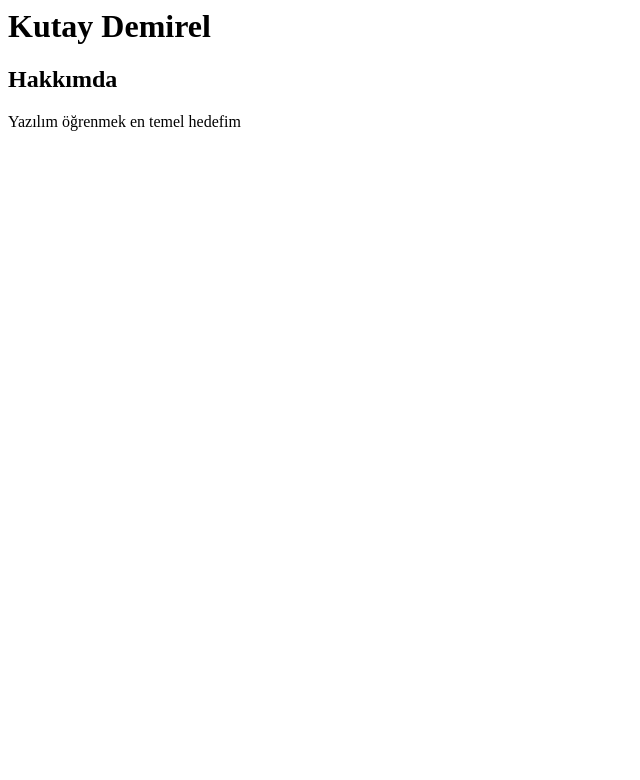
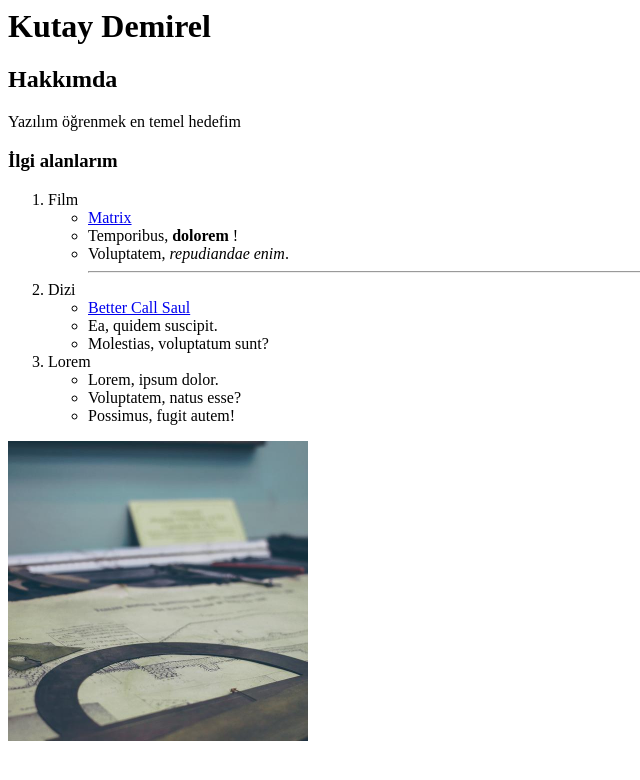
Before and after one commit to KutayDemirel/Front-End, a plain HTML site: page index.html in a window 1280 px wide. Shown: the whole page, without its empty margins (0-640 px from the left). Drawn offline with Linux system fonts and the light colour scheme.

Commit message:
Beautifier

```diff
--- a/index.html
+++ b/index.html
@@ -1,3 +1,31 @@
 <h1>Kutay Demirel</h1>
 <h2>Hakkımda</h2>
 <p>Yazılım öğrenmek en temel hedefim</p>
+<h3>İlgi alanlarım</h3>
+<ol>
+    <li>Film
+        <ul>
+            <li><a href="https://www.imdb.com/title/tt0133093/?ref_=fn_al_tt_1"  target="_blank">Matrix</a></li>
+            <li>Temporibus, <strong>dolorem</strong> !</li>
+            <li>Voluptatem, <em>repudiandae enim</em>.</li>
+            <hr>
+        </ul>
+    </li>
+    <li>Dizi
+        <ul>
+            <li><a href="https://www.imdb.com/title/tt3032476/" target="_blank">Better Call Saul</a></li>
+            <li>Ea, quidem suscipit.</li>
+            <li>Molestias, voluptatum sunt?</li>
+        </ul>
+    </li>
+    <li>Lorem
+        <ul>
+            <li>Lorem, ipsum dolor.</li>
+            <li>Voluptatem, natus esse?</li>
+            <li>Possimus, fugit autem!</li>
+        </ul>
+    </li>
+</ol>
+<a href="https://picsum.photos/">
+<img width="300" src="images/work.jpg" alt="working desk">
+</a>
```
Also changed, not shown: images/work.jpg (added).
